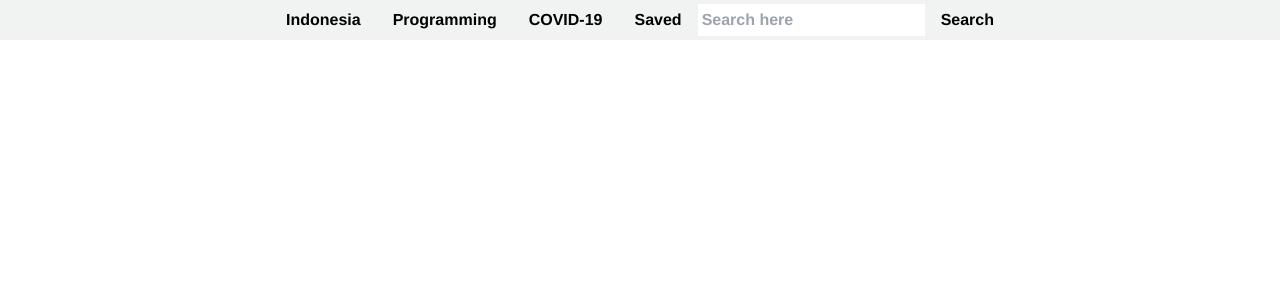
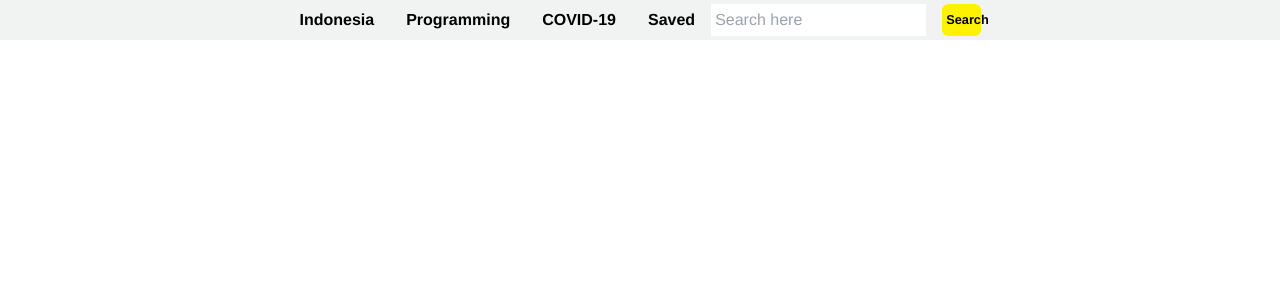
Before and after one commit to Hactiv8-finalproject1-team7/NewsAPI, a React (Vite) app: page /search in a window 1280 px wide. Shown: the top 300 px of the page. Built offline with nearby package versions, Linux system fonts and the light colour scheme.

Commit message:
update Search now can search news

```diff
--- a/src/App.jsx
+++ b/src/App.jsx
@@ -6,6 +6,7 @@ import Navbar from './components/Navbar/Navbar';
 import GetNews from './components/News/GetNews';
 import SavedPages from './components/Pages/SavedPages';
 import Search from './components/Search/Search';
+import SearchResults from './components/Search/SearchResults';
 
 function App() {
   return (
@@ -29,8 +30,8 @@ function App() {
             }
           />
           <Route path="/saved" element={<SavedPages />} />
-          {/* <GetNews /> */}
           <Route path="/search" element={<Search />} />
+          <Route path="/search/:query" element={<SearchResults />} />
         </Routes>
       </Router>
     </>
--- a/src/components/Navbar/Navbar.jsx
+++ b/src/components/Navbar/Navbar.jsx
@@ -7,7 +7,7 @@ function Navbar() {
   };
 
   return (
-    <div className="mx-auto fixed inset-x-0 z-50 font-semibold">
+    <div className="mx-auto fixed inset-x-0 z-50 font-semibold font-balto">
       <div className="bg-[#f1f3f2] w-full flex items-center justify-center mx-auto">
         <div className="max-w-[1080px] mx-5 flex flex-row items-center  h-[5vh]">
           <nav className="flex flex-row items-center justify-between font-balto">
--- a/src/components/News/GetNews.jsx
+++ b/src/components/News/GetNews.jsx
@@ -27,7 +27,7 @@ function GetNews({ topHeadlines, searchQuery }) {
   }, [apiUrl]);
 
   return (
-    <div className="flex flex-col items-center ">
+    <div className="flex flex-col items-center font-balto ">
       <div className="mt-[6vh] border-b-4 border-[#fff200] w-[1080px] text-center h-[4vh]">
         <h1 className="text-3xl font-semibold">{searchQuery} News</h1>
       </div>
--- /dev/null
+++ b/src/components/Search/SearchResults.jsx
@@ -0,0 +1,14 @@
+import { useParams } from 'react-router-dom';
+import GetNews from '../News/GetNews';
+
+function SearchResults() {
+  const { query } = useParams();
+
+  return (
+    <div>
+      <GetNews topHeadlines={false} searchQuery={query} />
+    </div>
+  );
+}
+
+export default SearchResults;
--- a/src/components/Search/search.jsx
+++ b/src/components/Search/search.jsx
@@ -1,4 +1,5 @@
 import React, { useEffect, useState } from 'react';
+import { useNavigate } from 'react-router-dom';
 import _ from 'lodash';
 
 const baseUrl =
@@ -6,15 +7,19 @@ const baseUrl =
 
 function Search() {
   const [text, setText] = useState('');
-  async function searchBerita() {
-    try {
-      const response = await window.fetch(`${baseUrl}?=berita`);
-      const data = await response.json();
-      console.log('d', data);
-    } catch (e) {
-      console.Console(e);
+  const navigate = useNavigate();
+
+  const handleKeyPress = (event) => {
+    if (event.key === 'Enter') {
+      searchBerita(text);
     }
-  }
+  };
+
+  const searchBerita = (text) => {
+    console.log(text);
+    setText(text);
+    navigate(`/search/${text}`);
+  };
 
   return (
     <div className="flex flex-row font-balto">
@@ -22,11 +27,16 @@ function Search() {
         <input
           type="text"
           placeholder="Search here"
-          className="p-1 bg-white-50"
-          velue={text}
+          className="p-1 bg-white-50 font-balto font-normal "
+          value={text}
+          onChange={(e) => setText(e.target.value)}
+          onKeyDown={handleKeyPress}
         />
       </div>
-      <button onClick={searchBerita} className="mx-4">
+      <button
+        onClick={() => searchBerita(text)}
+        className="mx-4 bg-[#fff200] hover:opacity-50 p-1 font-semibold font-balto text-[.8em] rounded-md w-[3vw]"
+      >
         Search
       </button>
     </div>
--- a/src/components/footer.jsx
+++ /dev/null
@@ -1 +0,0 @@
-//ini aku cuman iseng nambahin file kosong ya guys
```
